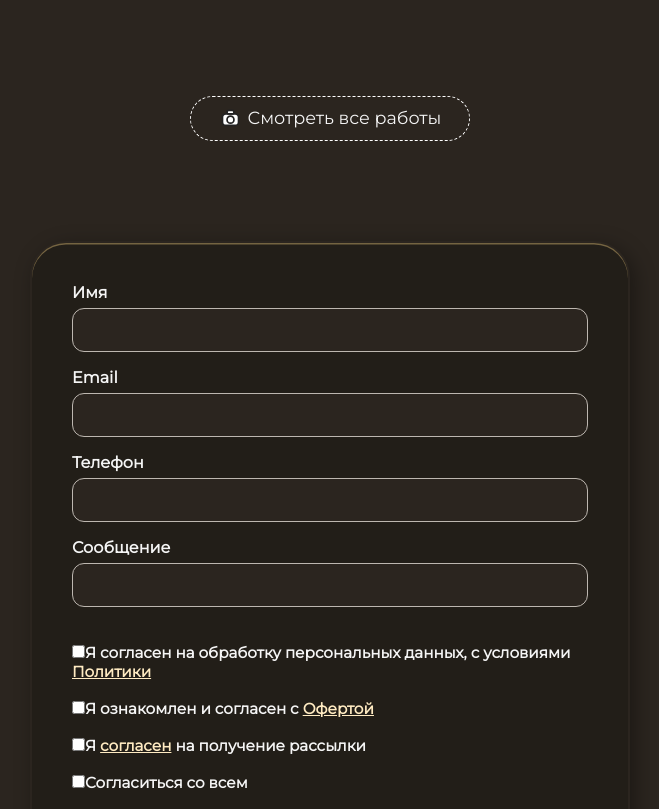
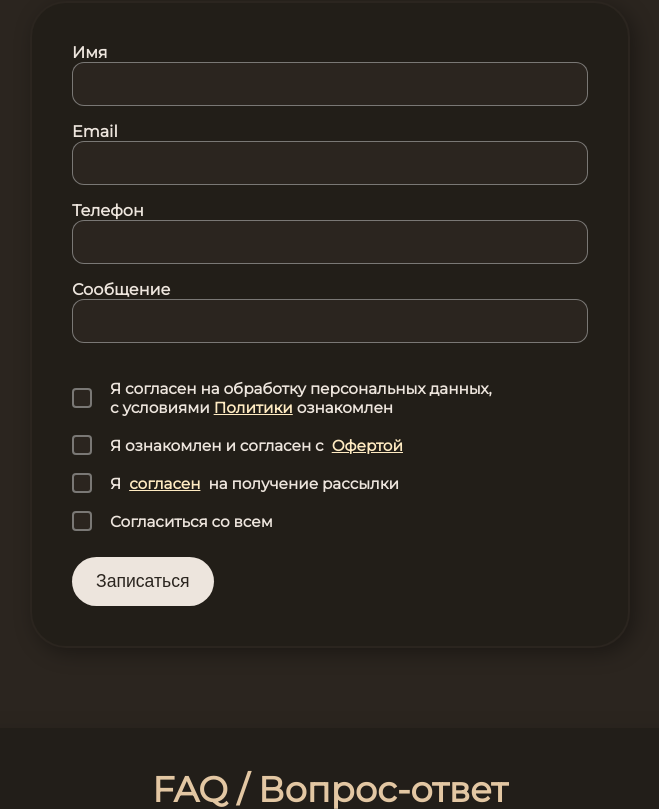
Before and after one commit to Bberry13/madewlove, a React (Vite) app in the folder client/: page / in a window 1280 px wide. Shown: the part 1720-2529 px from the top of the page, without its empty margins (310-969 px from the left). Built offline with nearby package versions, Linux system fonts and the light colour scheme.

Commit message:
Fix:MainPage,RecForm

```diff
--- a/client/index.html
+++ b/client/index.html
@@ -1,5 +1,5 @@
 <!DOCTYPE html>
-<html lang="en">
+<html lang="ru">
   <head>
     <meta charset="UTF-8" />
     <link rel="icon" type="image/svg+xml" href="/vite.svg" />
--- a/client/src/entities/recorder/ui/RecForm.tsx
+++ b/client/src/entities/recorder/ui/RecForm.tsx
@@ -86,20 +86,25 @@ export const RecordingForm = (): JSX.Element => {
         </div>
 
         <div>
-          <label>Сообщение</label>
+          <label className={styles.labelName}>Сообщение</label>
           <input {...register('message')} className={styles.inputField} />
         </div>
 
         <div className={styles.checkboxContainer}>
           <label className={styles.checkboxLabel}>
             <input
+              className={styles.realCheckbox}
               type="checkbox"
               {...register('personalData', { required: true })}
             />
-            Я согласен на обработку персональных данных, с условиями{' '}
+            <span className={styles.customCheckbox}></span>
+            <div>
+            Я согласен на обработку персональных данных, <br />с условиями{' '}
             <span className={styles.link} onClick={() => navigate('/politics')}>
               Политики
             </span>
+            {' '}ознакомлен
+            </div>
           </label>
           {errors.personalData && (
             <p className={styles.errorText}>Обязательное соглашение</p>
@@ -107,9 +112,11 @@ export const RecordingForm = (): JSX.Element => {
 
           <label className={styles.checkboxLabel}>
             <input
+              className={styles.realCheckbox}
               type="checkbox"
               {...register('oferta', { required: true })}
             />
+            <span className={styles.customCheckbox}></span>
             Я ознакомлен и согласен с{' '}
             <span className={styles.link} onClick={() => navigate('/oferta')}>
               Офертой
@@ -120,7 +127,9 @@ export const RecordingForm = (): JSX.Element => {
           )}
 
           <label className={styles.checkboxLabel}>
-            <input type="checkbox" {...register('mailing')} />Я{' '}
+            <input className={styles.realCheckbox} type="checkbox" {...register('mailing')} />
+            <span className={styles.customCheckbox}></span>
+            Я{' '}
             <span className={styles.link} onClick={() => navigate('/oferta')}>
               согласен
             </span>{' '}
@@ -128,7 +137,8 @@ export const RecordingForm = (): JSX.Element => {
           </label>
 
           <label className={styles.checkboxLabel}>
-            <input type="checkbox" {...register('agreeAll')} />
+            <input className={styles.realCheckbox} type="checkbox" {...register('agreeAll')} />
+            <span className={styles.customCheckbox}></span>
             Согласиться со всем
           </label>
         </div>
--- a/client/src/entities/recorder/ui/RecordingForm.module.css
+++ b/client/src/entities/recorder/ui/RecordingForm.module.css
@@ -5,7 +5,7 @@
   max-width: 600px;
   width: 100%;
   margin: 40px auto;
-  box-shadow: 5px 5px 20px 0px rgba(0, 0, 0, 0.35), 0 1.5px 0 0 #e7c37a6b inset;
+  box-shadow: 5px 5px 20px 0px rgba(0, 0, 0, 0.35), 0 0 0 0 #e3c7a3 inset;
   border: 2px solid transparent;
   background-clip: padding-box, border-box;
   color: #ede5dd;
@@ -14,10 +14,10 @@
 }
 
 .formContainer label {
-  display: block;
+  /* display: block; */
   margin-bottom: 6px;
   font-weight: 600;
-  color: #f5f5f5;
+  color: #ede5dd;
   border-radius: 36px;
 }
 
@@ -25,9 +25,9 @@
   width: 100%;
   padding: 12px;
   border-radius: 12px;
-  border: 1px solid #bdb7b0;
+  border: 1.5px solid #929190c4;
   background: #2b251f;
-  color: #bdb7b0;
+  color: #ede5dd;
   margin-bottom: 16px;
   font-size: 1rem;
 }
@@ -41,7 +41,8 @@
 
 .checkboxLabel {
   display: flex;
-  align-items: flex-start;
+  align-items: center;
+  flex-direction: row;
   gap: 8px;
   font-size: 0.95rem;
   color: #ede5dd;
@@ -80,3 +81,39 @@
   opacity: 0.6;
   cursor: not-allowed;
 }
+
+.realCheckbox {
+  display: none;
+}
+
+.customCheckbox {
+  flex-shrink: 0;
+  position: relative;
+  display: inline-block;
+  width: 20px;
+  height: 20px;
+  background-color: #2b251f;
+  border: 2px solid #929190c4;
+  border-radius: 4px;
+  margin-right: 10px;
+  vertical-align: sub;
+}
+
+.customCheckbox::before {
+  content: '';
+  display: inline-block;
+  width: 14px;
+  height: 14px;
+  background-image: url('../../../assets/RecForm/Check.svg');
+  background-size: contain;
+  background-repeat: no-repeat;
+  position: absolute;
+  left: 50%;
+  top: 50%;
+  transform: translate(-50%, -50%) scale(0);
+  transition: 0.2s ease-in;
+}
+
+.realCheckbox:checked + .customCheckbox::before {
+  transform: translate(-50%, -50%) scale(1);
+}
--- a/client/src/pages/MainPage/ui/MainPage.tsx
+++ b/client/src/pages/MainPage/ui/MainPage.tsx
@@ -84,10 +84,6 @@ export function MainPage(): JSX.Element {
 
   // FAQ data
   const faq = [
-    {
-      question: 'Что включено в съемку "Рождение"?',
-      answer: `• съемка всего процесса родов, без анатомических подробностей\n\n• трогательный фильм с родов от 2-3 минут⁃ от 40 художественных фотографий в авторской обработке (обычно выходит около 50-80, сорок - это минимальный порок, который может быть при экстренных ситуациях)\n\n• ретушь всех кадров`,
-    },
     {
       question: 'Когда нужно записываться на съемку родов?',
       answer:
@@ -189,7 +185,7 @@ export function MainPage(): JSX.Element {
           play={!isPaused}
           speed={60}
           gradient={false}
-          style={{ width: '100vw', height: '100vh', alignItems: 'center' }}
+          style={{ width: '100vw', height: '70vh', alignItems: 'center' }}
         >
           {allGroups.map((group, idx) => (
             <div
@@ -206,7 +202,7 @@ export function MainPage(): JSX.Element {
                 src={group[0]}
                 className={styles.masonryLarge}
                 alt=''
-                onMouseEnter={() => setIsPaused(true)}
+                onMouseDown={() => setIsPaused(true)}
                 onMouseLeave={() => setIsPaused(false)}
               />
               <div className={styles.masonrySmallCol}>
@@ -214,14 +210,14 @@ export function MainPage(): JSX.Element {
                   src={group[1]}
                   className={styles.masonrySmall}
                   alt=''
-                  onMouseEnter={() => setIsPaused(true)}
+                  onMouseDown={() => setIsPaused(true)}
                   onMouseLeave={() => setIsPaused(false)}
                 />
                 <img
                   src={group[2]}
                   className={styles.masonrySmall}
                   alt=''
-                  onMouseEnter={() => setIsPaused(true)}
+                  onMouseDown={() => setIsPaused(true)}
                   onMouseLeave={() => setIsPaused(false)}
                 />
               </div>
--- a/client/src/pages/MainPage/ui/styles.module.css
+++ b/client/src/pages/MainPage/ui/styles.module.css
@@ -410,7 +410,7 @@
 
 .masonryCarouselSection {
   width: 100vw;
-  height: 100vh;
+  height: 70vh;
   overflow: hidden;
   background: #2b251f;
   display: flex;
@@ -488,33 +488,6 @@
     transform: translateX(-33.3333%);
   }
 }
-
-/* .embla {
-  overflow: hidden;
-  width: 100vw;
-  height: 100vh;
-}
-
-.emblaContainer {
-  display: flex;
-  flex-direction: row;
-  height: 100vh;
-  align-items: center;
-}
-
-.emblaSlide {
-  display: flex;
-  align-items: center;
-  min-width: 480px;
-  width: 480px;
-  margin-right: 3px;
-  flex-shrink: 0;
-}
-
-.emblaSlide:last-child {
-  margin-right: 0;
-} */
-
 .faqSection {
   max-width: 900px;
   margin: 80px auto 60px auto;
--- a/client/src/widgets/footer/ui/Footer.module.css
+++ b/client/src/widgets/footer/ui/Footer.module.css
@@ -73,7 +73,7 @@
   width: 44px;
   height: 44px;
   border-radius: 50%;
-  background: rgba(231, 194, 122, 0.08);
+  background: rgba(231, 194, 122, 0.1);
   transition: background 0.2s, box-shadow 0.2s;
   box-shadow: 0 2px 8px rgba(0, 0, 0, 0.07);
   cursor: pointer;
```
Also changed, not shown: client/src/assets/RecForm/Check.svg (added).
